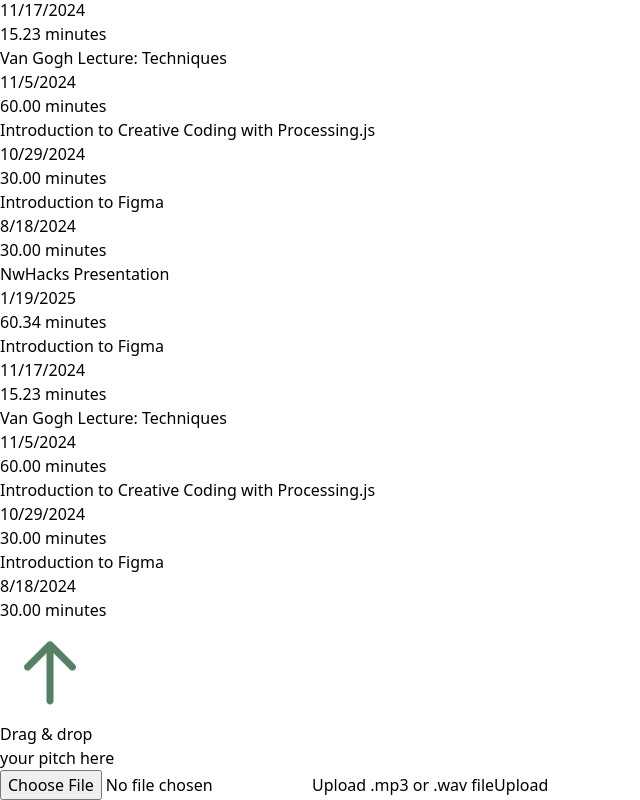
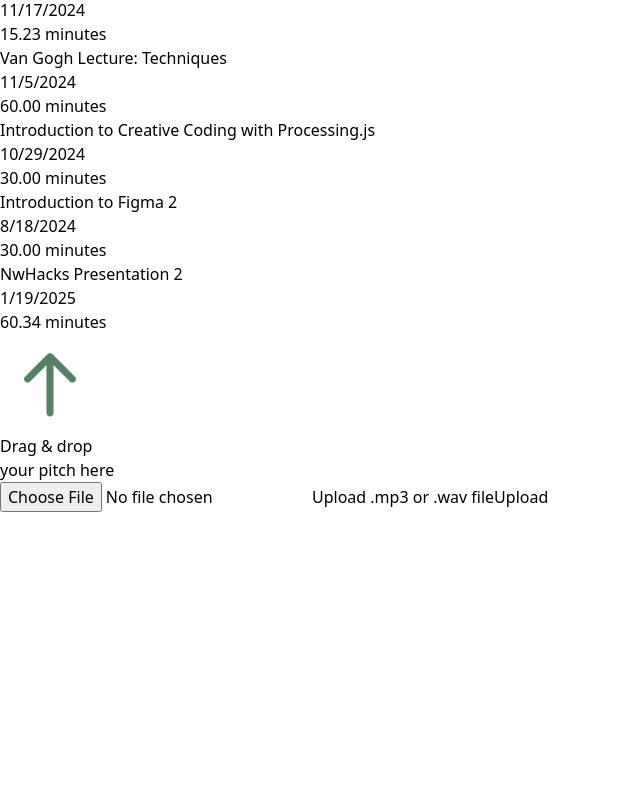
Before and after one commit to hunterchen7/nwhacks, a React (Vite) app in the folder frontend/: page /chat in a window 1280 px wide. Shown: the part 652-1452 px from the top of the page, without its empty margins (0-640 px from the left). After the commit the page ends 1164 px from the top, so only its background shows below. Built offline with nearby package versions, Linux system fonts and the light colour scheme.

Commit message:
Update chat.tsx

```diff
--- a/frontend/src/chat.tsx
+++ b/frontend/src/chat.tsx
@@ -56,6 +56,7 @@
 
   return (
     <div className="max-h-screen flex-col items-center bg-cover bg-[url('dashboard-bg8.svg')] bg-centre justify-center mx-auto items-start justify-start">
+      <div>
         {/*Mascot Chat*/}
         <div className="flex items-start mb-4">
           <div className="flex gap-4">
@@ -81,13 +82,20 @@
 
         {/*placeholder for tab texts styling*/}
         <div className="flex max-w-[60vw] overflow-x-auto">
-        <h3 className="text-black text-[20px] pb-4 font-semibold px-4 mx-3 outline outline-3 outline-solid outline-[#86AD95] rounded-lg">
+          <h3
+            className={`h-24 text-black text-[24px] pb-4 font-semibold px-4 mx-3 ${
+              focusedPresentation === null ? "bg-black" : "bg-[#F6F2ED]"
+            } outline outline-3 outline-solid outline-[#86AD95] rounded-lg`}
+            onClick={() => setFocusedPresentation(null)}
+          >
             Home
           </h3>
           {openPresentations.map((presentation) => (
             <h3
-            className={`text-black text-[24px] pb-4 font-semibold px-4 mx-3 ${
-              focusedPresentation === presentation ? "bg-black" : "bg-[#F6F2ED]"
+              className={`h-24 text-black text-[24px] pb-4 font-semibold px-4 mx-3 ${
+                focusedPresentation === presentation
+                  ? "bg-black"
+                  : "bg-[#F6F2ED]"
               } outline outline-3 outline-solid outline-[#86AD95] rounded-lg`}
               onClick={() => setFocusedPresentation(presentation)}
             >
@@ -95,7 +103,9 @@
             </h3>
           ))}
         </div>
+      </div>
 
+      {!focusedPresentation ? (
         <div className="w-full h-flex bg-[#F6F2ED] pt-[35px] pb-[35px] rounded-[20px] outline outline-3 outline-solid outline-[#86AD95]">
           {/* Dashboard Analytics */}
           <div className="flex items-start mb-8 ml-[58px]">
@@ -149,7 +159,10 @@
                   className="grid grid-cols-[3fr_1fr_1fr] gap-4 py-4 border-b"
                   onClick={() => {
                     if (!openPresentations.includes(presentation)) {
-                    setOpenPresentations([presentation, ...openPresentations]);
+                      setOpenPresentations([
+                        presentation,
+                        ...openPresentations,
+                      ]);
                     }
                     setFocusedPresentation(presentation);
                   }}
@@ -162,8 +175,14 @@
             </div>
           </div>
         </div>
+      ) : (
+        <div className="w-full h-flex bg-[#F6F2ED] pt-[35px] pb-[35px] rounded-[20px] outline outline-3 outline-solid outline-[#86AD95] min-h-[50vh]">
+          feedback
+        </div>
+      )}
 
       {/* New div for File Input, Upload Button, Display Results with background */}
+      {!focusedPresentation ? (
         <div className="absolute right-0 top-0 h-full w-[378px] bg-[#558066] flex flex-col items-center justify-start pt-8 pr-3 rounded-tl-[30px] rounded-bl-[30px]">
           <div className="mb-[20px] w-[82%] h-[80%] bg-[#6E977D] outline outline-4 outline-dotted outline-white rounded-[10px] flex flex-col justify-center items-center">
             <img
@@ -210,6 +229,11 @@
             </div>
           )}
         </div>
+      ) : (
+        <div className="absolute right-0 top-0 h-full w-[378px] bg-[#558066] flex flex-col items-center justify-start pt-8 pr-3 rounded-tl-[30px] rounded-bl-[30px]">
+          feedback
+        </div>
+      )}
     </div>
   );
 };
@@ -238,33 +262,13 @@
     date: "2024-10-29T03:39:26.931200",
   },
   {
-    title: "Introduction to Figma",
+    title: "Introduction to Figma 2",
     duration: "30.00",
     date: "2024-08-18T03:39:26.931200",
   },
   {
-    title: "NwHacks Presentation",
+    title: "NwHacks Presentation 2",
     duration: "60.34",
     date: "2025-01-19T03:39:26.931200",
   },
-  {
-    title: "Introduction to Figma",
-    duration: "15.23",
-    date: "2024-11-17T03:39:26.931200",
-  },
-  {
-    title: "Van Gogh Lecture: Techniques",
-    duration: "60.00",
-    date: "2024-11-05T03:39:26.931200",
-  },
-  {
-    title: "Introduction to Creative Coding with Processing.js",
-    duration: "30.00",
-    date: "2024-10-29T03:39:26.931200",
-  },
-  {
-    title: "Introduction to Figma",
-    duration: "30.00",
-    date: "2024-08-18T03:39:26.931200",
-  },
 ];
```
Lines whose indentation alone changed are shown as unchanged.
